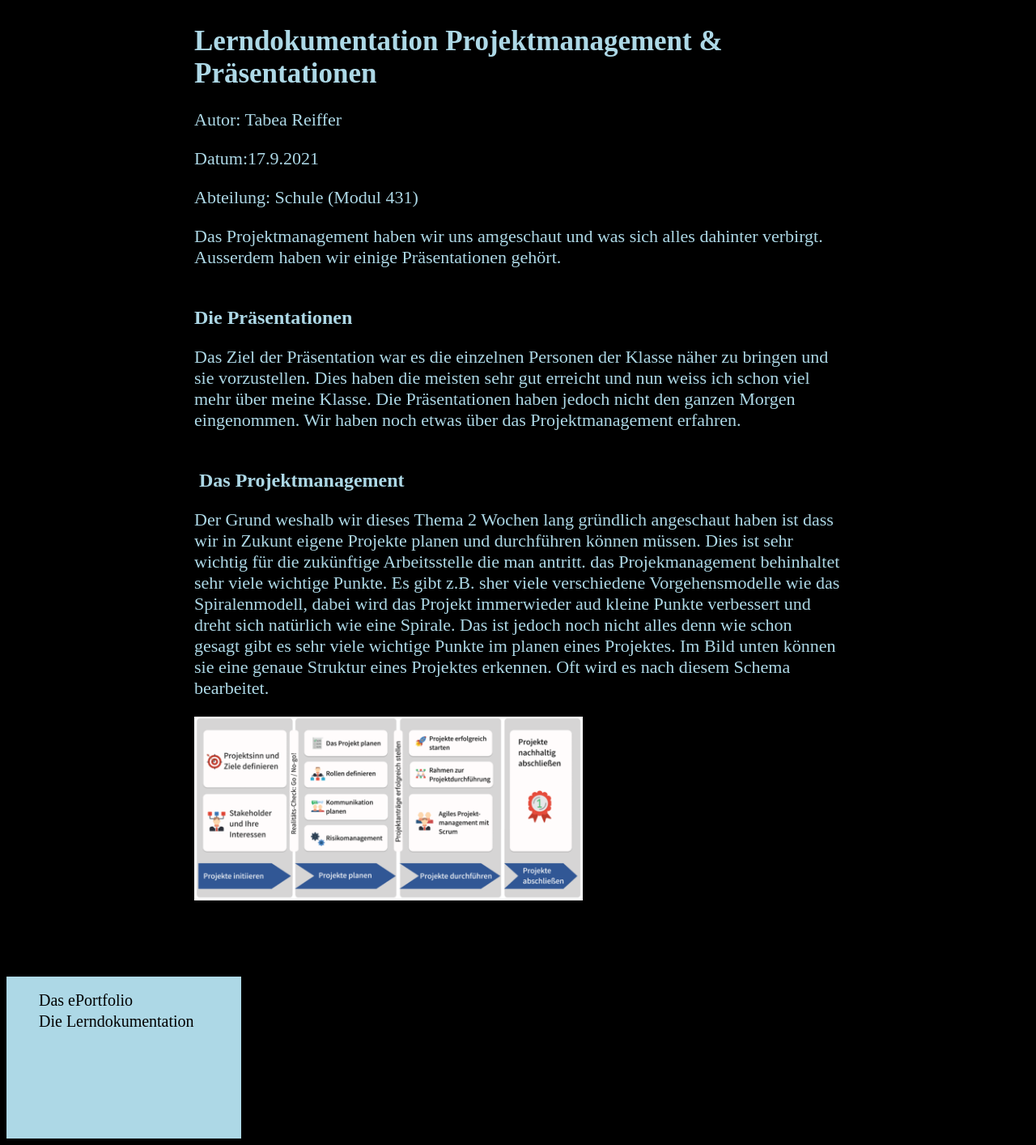
After one commit to tabeaalva/eportfolio, a PHP site: page /journal/2021-09-17.php in a window 1280 px wide. The commit adds this page. Shown: the whole page at 81% size. Run offline with PHP 8.4, Linux system fonts and the light colour scheme; some web fonts are replaced.

Commit message:
complete journal entrys

```diff
--- a/footer.php
+++ b/footer.php
@@ -1,7 +1,7 @@
 
 
 <footer class ="menu">
-    <nav>
+<nav>
 <ul class="list">
     <li><a href="/index.php"> Das ePortfolio</a></li>
     <li class="dropdown"><a href="/journal/index.php"> Die Lerndokumentation</a>
@@ -9,6 +9,8 @@
             <li><a href="/journal/2021-08-20.php"> Kompetenzen</a></li>
             <li><a href="/journal/2021-08-27.php"> Iperka</a></li>
             <li><a href="/journal/2021-09-03.php"> Problemlösungskonzepte</a></li>
+            <li><a href="/journal/2021-09-17.php"> Projektmanagement & Präsentationen</a></li>
+            <li><a href="/journal/2021-09-24.php"> Präsentation & Konzept</a></li>
         </ul>
     </li>
 
--- /dev/null
+++ b/journal/2021-09-17.php
@@ -0,0 +1,4 @@
+<?php require "../helpers.php";
+$title = "Projektmanagement & Präsentationen";
+$contents = file_get_contents("../text-09-17.txt");
+journalentry($title, $contents);
--- /dev/null
+++ b/journal/2021-09-24.php
@@ -0,0 +1,4 @@
+<?php require "../helpers.php";
+$title = "Die Präsentation & das Konzept";
+$contents = file_get_contents("../text-09-24.txt");
+journalentry($title, $contents);
--- a/style.css
+++ b/style.css
@@ -3,7 +3,7 @@ body {
     color:lightblue;
     min-height: 100vh;
     display:grid;
-    grid-template-rows: auto 140px;
+    grid-template-rows: auto 200px;
     font-family: "Gemunu Libre";
 
 }
@@ -60,7 +60,7 @@ h2 {
 }
 .markdown > p > img {
     margin-bottom: 3em;
-    width: 55%;
+    width: 60%;
     max-width: 800px;
 }
 
@@ -71,7 +71,7 @@ h2 {
     flex-direction: row;
     justify-content: space-between;
     width: 290px;
-    height: 140px;
+    height: 200px;
 }
 .list {
     color: black;
@@ -85,6 +85,9 @@ h2 {
 }
 .sublist {
 list-style: none;
+}
+a:hover {
+    color:grey;
 }
 li {
     font-size: 22px;
--- /dev/null
+++ b/text-09-17.txt
@@ -0,0 +1,21 @@
+# Lerndokumentation Projektmanagement & Präsentationen
+
+Autor: Tabea Reiffer
+
+Datum:17.9.2021
+
+Abteilung: Schule (Modul 431)
+
+Das Projektmanagement haben wir uns amgeschaut und was sich alles dahinter verbirgt. Ausserdem haben wir einige Präsentationen gehört.
+
+## Die Präsentationen
+
+Das Ziel der Präsentation war es die einzelnen Personen der Klasse näher zu bringen und sie vorzustellen. Dies haben die meisten sehr gut erreicht und nun weiss ich schon viel mehr über meine Klasse.
+Die Präsentationen haben jedoch nicht den ganzen Morgen eingenommen. Wir haben noch etwas über das Projektmanagement erfahren.
+
+## Das Projektmanagement
+
+Der Grund weshalb wir dieses Thema 2 Wochen lang gründlich angeschaut haben ist dass wir in Zukunt eigene Projekte planen und durchführen können müssen. Dies ist sehr wichtig für die zukünftige Arbeitsstelle die man antritt.
+das Projekmanagement behinhaltet sehr viele wichtige Punkte. Es gibt z.B. sher viele verschiedene Vorgehensmodelle wie das Spiralenmodell, dabei wird das Projekt immerwieder aud kleine Punkte verbessert und dreht sich natürlich wie eine Spirale. Das ist jedoch noch nicht alles denn wie schon gesagt gibt es sehr viele wichtige Punkte im planen eines Projektes. Im Bild unten können sie eine genaue Struktur eines Projektes erkennen. Oft wird es nach diesem Schema bearbeitet.
+
+![Projektmanagement](/files/projektmanagement.png)
```
Also changed, not shown: text-09-24.txt (added, +11 -0 lines), files/projektmanagement.png (added).
